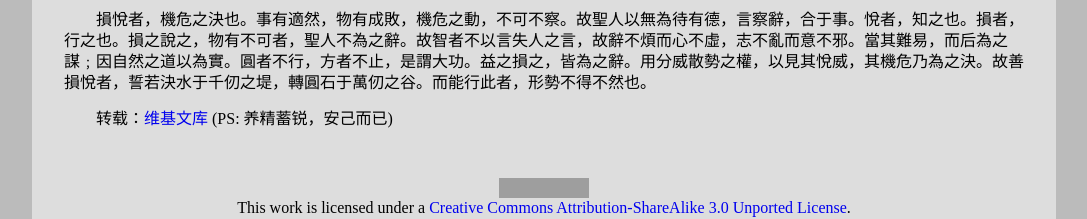
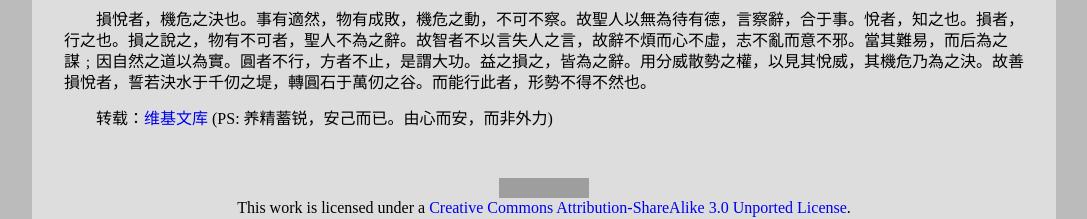
Before and after one commit to leiqin/leiqin.github.io, a Jekyll site: the page built from shoucang/yinfu.markdown, in a window 1280 px wide. Shown: the part 1420-1639 px from the top of the page, without its empty margins (96-1183 px from the left). Built offline with Jekyll 4.4.1, drawn with Linux system fonts in a browser that asks for light colours; nearby versions of some CDN libraries; comment, search, counter and statistics services are not loaded; grey boxes are pictures that could not be loaded.

Commit message:
修改 阴符七术的 PS

```diff
--- a/shoucang/yinfu.markdown
+++ b/shoucang/yinfu.markdown
@@ -32,4 +32,4 @@ layout: headercenter
 
 損悅者，機危之決也。事有適然，物有成敗，機危之動，不可不察。故聖人以無為待有德，言察辭，合于事。悅者，知之也。損者，行之也。損之說之，物有不可者，聖人不為之辭。故智者不以言失人之言，故辭不煩而心不虛，志不亂而意不邪。當其難易，而后為之謀﹔因自然之道以為實。圓者不行，方者不止，是謂大功。益之損之，皆為之辭。用分威散勢之權，以見其悅威，其機危乃為之決。故善損悅者，誓若決水于千仞之堤，轉圓石于萬仞之谷。而能行此者，形勢不得不然也。
 
-转载：[维基文库](https://zh.wikisource.org/wiki/%E6%9C%AC%E7%BB%8F%E9%98%B4%E7%AC%A6%E4%B8%83%E6%9C%AF) (PS: 养精蓄锐，安己而已)
+转载：[维基文库](https://zh.wikisource.org/wiki/%E6%9C%AC%E7%BB%8F%E9%98%B4%E7%AC%A6%E4%B8%83%E6%9C%AF) (PS: 养精蓄锐，安己而已。由心而安，而非外力)
```
